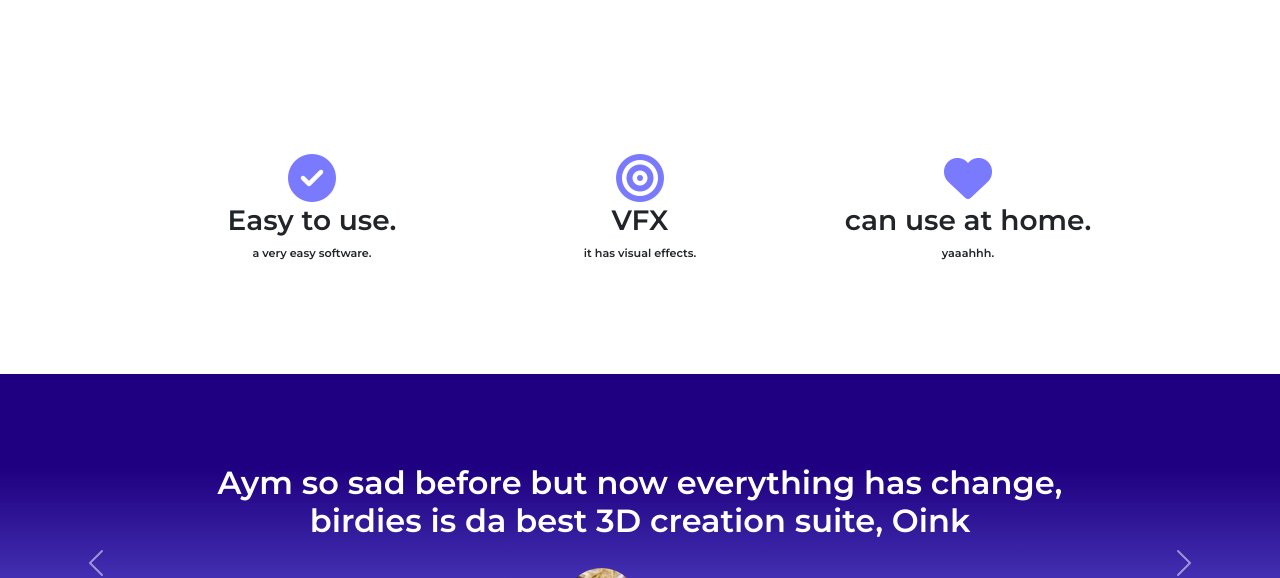
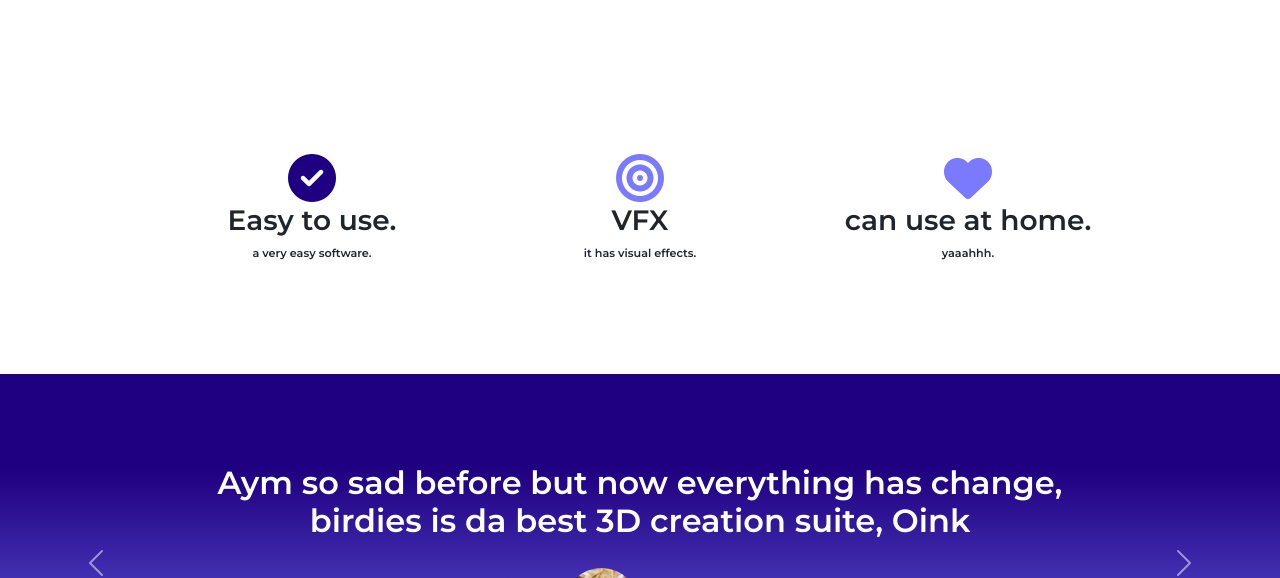
Before and after one commit to jierhonix/Birdies, a plain HTML site: page index.html in a window 1280 px wide. In both pictures the pointer is over the icon 312 px from the left and 900 px from the top of the page. Shown: the part 722-1300 px from the top of the page. Drawn offline with nearby package versions, Linux system fonts and the light colour scheme.

Commit message:
Update styles.css

```diff
--- a/css/styles.css
+++ b/css/styles.css
@@ -55,7 +55,7 @@ h2, h3, p{
   font-size: 3rem;
 }
 .fa-customize:hover {
-  color: #1F0080v;
+  color: #1F0080;
 }
 
 .three-features {
```
